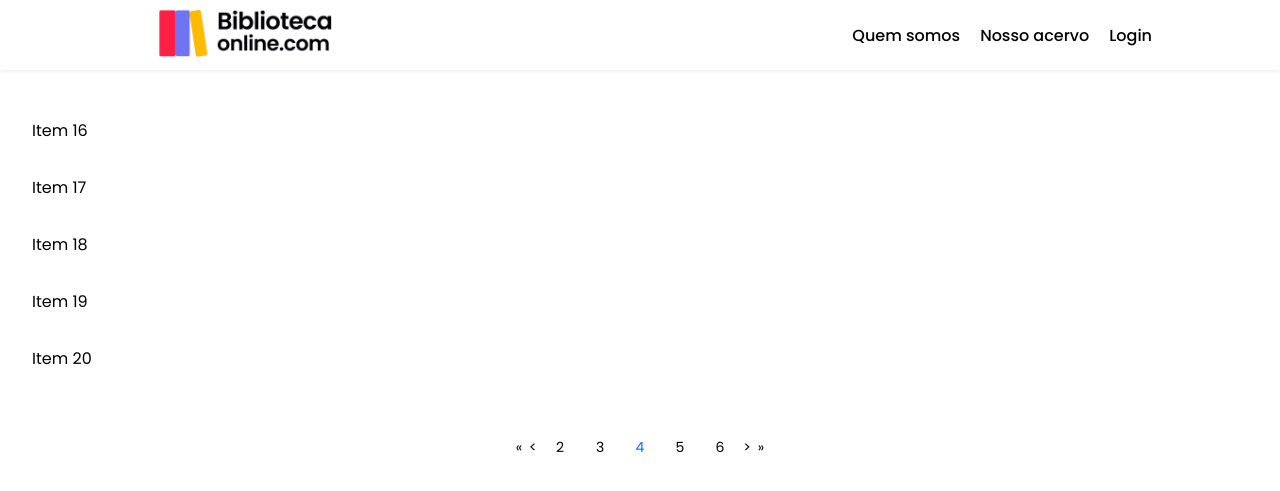
After one commit to AndreAssun/biblioteca, a PHP site: page /acervo.html in a window 1280 px wide. The commit adds this page. Shown: the top 491 px of the page. Run offline with PHP 8.4, Linux system fonts and the light colour scheme; some libraries are stand-ins or nearby versions.

Commit message:
paginação catalogo

```diff
--- /dev/null
+++ b/acervo.html
@@ -0,0 +1,53 @@
+<!DOCTYPE html>
+<html lang="pt-br">
+<head>
+    <meta charset="UTF-8">
+    <meta http-equiv="X-UA-Compatible" content="IE=edge">
+    <meta name="viewport" content="width=device-width, initial-scale=1.0">
+    <link rel="stylesheet" href="style.css">
+    <link rel="stylesheet" href="midia.css">
+    <script src="https://kit.fontawesome.com/696ebcb2fd.js" crossorigin="anonymous"></script>
+
+    <title>Biblioteca Online</title>
+</head>
+<body>
+    <header class="header">
+    <div class="menu">
+      <h1>
+        <a href="index.php" >
+            <img id="logo" src="img/logo-site.png" alt=""/>
+        </a>
+      </h1>
+      <nav class="menu-nav">
+        <ul>
+          <li><a href="#quem-somos">Quem somos</a></li>
+          <li><a href="acervo.php">Nosso acervo</a></li>
+          <li><a href="login/login.php">Login</a></li>
+        </ul>
+      </nav>
+    </div>
+  </header>
+
+  <section id="paginate">
+    <div class="list">
+        <div class="item">item 1</div>
+        <div class="item">item 2</div>
+        <div class="item">item 3</div>
+
+    </div>
+
+    <div class="pagination">
+      <div class="first">&#171;</div>
+      <div class="prev">&lt;</div>
+      <div class="numbers">
+        <div>1</div>
+      </div>
+      <div class="next">&gt;</div>
+      <div class="last">&#187;</div>
+    </div>
+
+  </section>
+
+  <script src="script.js"></script>
+
+  </body>
--- /dev/null
+++ b/script.js
@@ -0,0 +1,162 @@
+const data = Array.from({ length:100 })
+    .map((_, i) => `Item ${(i + 1)}`)
+//---------------------------------
+
+let  perPage = 5
+const state = {
+    page: 4,
+    perPage,
+    totalPage: Math.ceil(data.length / perPage),
+    maxVisibleButtons: 5
+
+}
+
+const html = {
+    get(element){
+        return document.querySelector(element)
+    }
+}
+
+const controls = {
+    next(){
+        state.page++
+
+        const lastPage = state.page > state.totalPage
+        if(lastPage) {
+            state.page--
+        }
+    },
+    prev(){
+        state.page--
+        if(state.page < 1){
+            state.page++
+        }
+    },
+    goTo(page){
+        if (page < 1) {
+            page = 1
+        }
+
+
+        state.page = +page
+
+        if (page > state.totalPage)
+            state.page = state.totalPage
+
+    },
+
+    createListeners() {
+        html.get('.first').addEventListener('click', () => {
+          controls.goTo(1);
+          update();
+        });
+
+
+        html.get('.last').addEventListener('click', () => {
+        controls.goTo(state.totalPage)
+        update()
+    })
+
+        html.get('.next').addEventListener('click', () => {
+        controls.next()
+        update()
+    })
+
+        html.get('.prev').addEventListener('click', () => {
+        controls.prev()
+        update()
+    })
+
+  }
+}
+
+const list = {
+    create(item){
+        const div = document.createElement('div')
+        div.classList.add('item')
+        div.innerHTML = item
+
+        html.get('.list').appendChild(div)
+
+    },
+    update(){
+        html.get('.list').innerHTML = ""
+        let page = state.page - 1
+        let start = page * state.perPage
+        let end = start + state.perPage
+
+        const paginatedItems = data.slice(start, end)
+
+        paginatedItems.forEach(list.create)
+
+
+
+    }
+
+}
+
+const buttons = {
+    element: html.get('.pagination .numbers'),
+    create(number){
+        const button = document.createElement('div')
+
+        button.innerHTML = number;
+
+        if(state.page == number) {
+            button.classList.add('active')
+        }
+
+        button.addEventListener('click', (event) => {
+            const page = event.target.innerText
+
+            controls.goTo(page)
+            update()
+        })
+
+        buttons.element.appendChild(button)
+
+
+
+    },
+    update(){
+        buttons.element.innerHTML = ""
+        const { maxLeft, maxRight } = buttons.calculateMaxVisible()
+
+        for(let page = maxLeft; page <= maxRight; page++){
+            buttons.create(page)
+
+        }
+    },
+    calculateMaxVisible(){
+        const {maxVisibleButtons} = state
+        let maxLeft = (state.page - Math.floor(maxVisibleButtons / 2))
+        let maxRight = (state.page + Math.floor(maxVisibleButtons / 2))
+
+        if (maxLeft < 1){
+            maxLeft = 1
+            maxRight = maxVisibleButtons
+        }
+
+        if (maxRight > state.totalPage) {
+            maxLeft = state.totalPage - ( maxVisibleButtons - 1 )
+            maxLeft = state.totalPage
+
+            if(maxLeft < 1) maxLeft = 1
+        }
+        return {maxLeft, maxRight}
+
+    }
+
+}
+
+function update(){
+    list.update()
+    buttons.update()
+}
+
+function init() {
+    update()
+    controls.createListeners()
+}
+
+init()
--- a/style.css
+++ b/style.css
@@ -607,3 +607,54 @@ form{
     border-radius: .25rem;
     margin-top: 20px;
 }
+
+
+/*acervo*/
+
+#paginate{
+    width: 100%;
+    margin: 32px auto;
+}
+
+
+#paginate .item {
+    border-bottom: 1 px solid black;
+    padding: 16px 32px;
+}
+
+#paginate .pagination {
+    display: flex;
+    align-items: center;
+    margin: 0 auto;
+    width: 20%;
+    justify-content: space-around;
+    padding-top: 40px;
+}
+
+
+#paginate .pagination div {
+    cursor: pointer;
+    display: flex;
+    align-items: center;
+    justify-content: center;
+
+    font-size: 14px;
+}
+
+
+#paginate .pagination div:not(.numbers),
+#paginate .pagination div.numbers div{
+    width: 40px;
+    height: 40px;
+
+}
+
+
+.active {
+    color: #0d6efd;
+}
+
+ div.numbers div:hover {
+    color: #0d6efd;
+
+}
```
